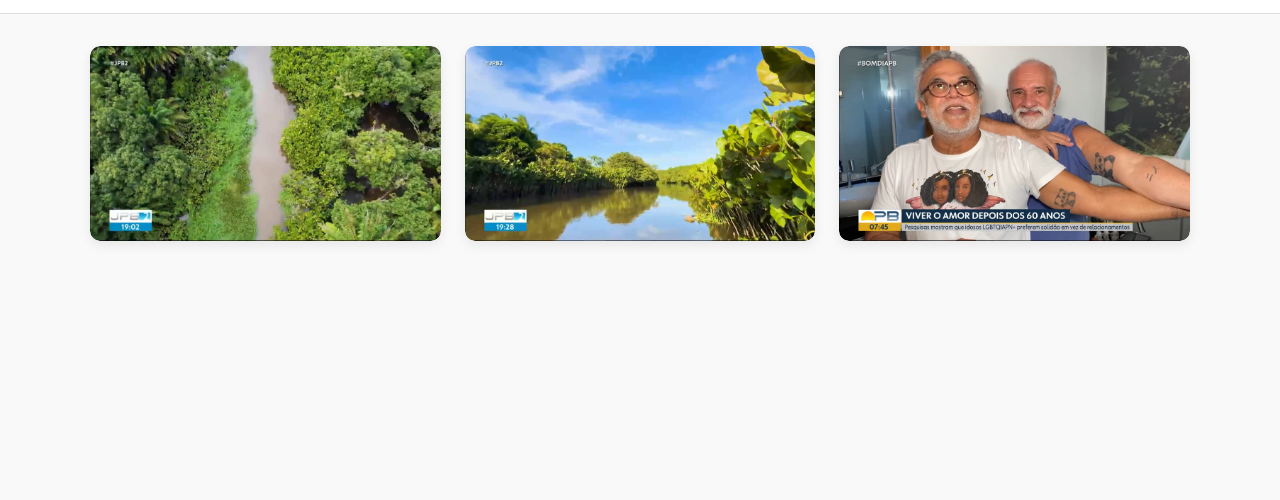
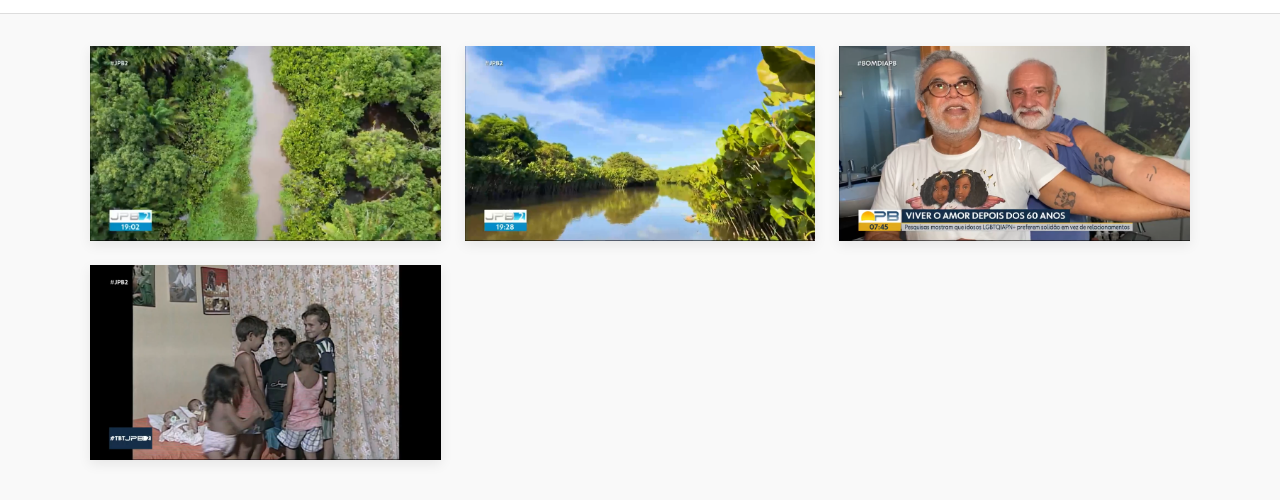
Before and after one commit to joaopaulq/joaopaulq.github.io, a plain HTML site: page index.html in a window 1280 px wide. Shown: the part 60-560 px from the top of the page. Drawn offline with Linux system fonts and the light colour scheme.

Commit message:
sdfsaffgff

```diff
--- a/index.html
+++ b/index.html
@@ -46,6 +46,14 @@
           <p>Pesquisas indicam que idosos LGBTQIAPN+ preferem a solidão a relacionamentos.</p>
         </div>
       </a>
+
+      <a href="https://globoplay.globo.com/v/13581061/" target="_blank" class="card">
+        <img src="images/video4.png" alt="Video 4" />
+        <div class="overlay">
+          <h2>Laurinete e a história dos trigêmeos</h2>
+          <p>Relembre a trajetória de Laurinete, que engravidou naturalmente de trigêmeos em 1998, e reencontre-a neste TBT JPB2 especial do Dia das Mães.</p>
+        </div>
+      </a>
     </section>
   </main>
 </body>
--- a/style.css
+++ b/style.css
@@ -69,7 +69,7 @@ nav ul li a.active::after {
   max-width: 1100px;
   margin: 2rem auto;
   display: grid;
-  grid-template-columns: repeat(auto-fit, minmax(280px, 1fr));
+  grid-template-columns: repeat(auto-fit, minmax(320px, 1fr)); /* Aumentei de 280px para 320px */
   gap: 1.5rem;
 }
 
@@ -77,7 +77,7 @@ nav ul li a.active::after {
   position: relative;
   display: block;
   overflow: hidden;
-  border-radius: 10px;
+  border-radius: 0; /* Bordas quadradas */
   box-shadow: 0 4px 12px rgba(0,0,0,0.08);
   transition: transform 0.3s ease;
 }
@@ -85,7 +85,7 @@ nav ul li a.active::after {
 .card img {
   width: 100%;
   display: block;
-  border-radius: 10px;
+  border-radius: 0; /* Bordas quadradas */
   transition: transform 0.3s ease;
 }
 
```
Also changed, not shown: images/video4.png (added).
